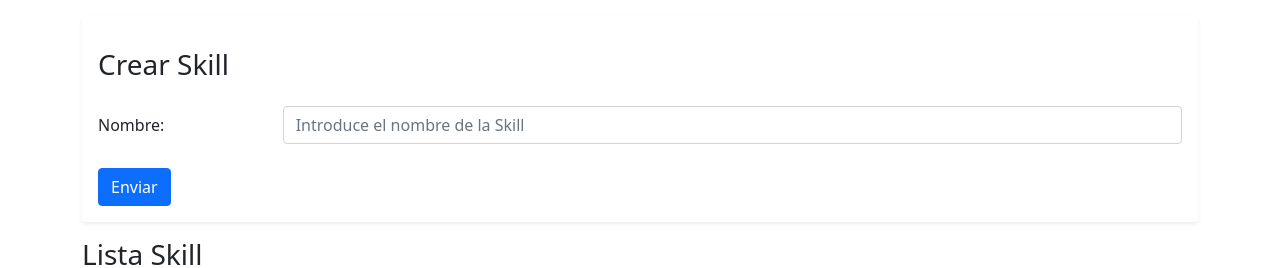
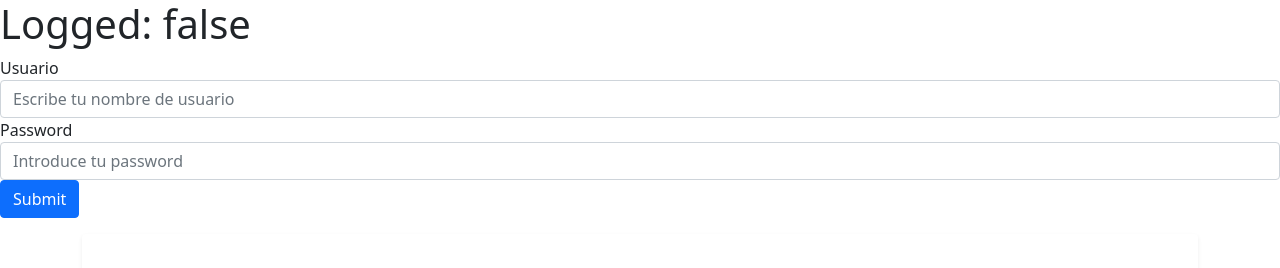
Before and after one commit to ElNotaCode/proyecto-final-angular, an Angular app: page /skills in a window 1280 px wide. Shown: the top 268 px of the page. Built offline with nearby package versions, Linux system fonts and the light colour scheme; no server answers.

Commit message:
login completado y funcionando
faltan roles

```diff
--- a/src/app/admin/auth/login/login.component.html
+++ b/src/app/admin/auth/login/login.component.html
@@ -1 +1,30 @@
-<p>login works!</p>
+<div *ngIf="!isLoggedIn">
+  <form name="form" (ngSubmit)="onSubmit()">
+    <div class="form-group">
+      <label for="username">Usuario</label>
+      <input
+        type="text"
+        class="form-control"
+        id="username"
+        name="username"
+        [(ngModel)]="form.username"
+        placeholder="Escribe tu nombre de usuario"
+      />
+    </div>
+    <div class="form-group">
+      <label for="password">Password</label>
+      <input
+        type="password"
+        class="form-control"
+        id="password"
+        name="password"
+        [(ngModel)]="form.password"
+        placeholder="Introduce tu password"
+      />
+    </div>
+    <button type="submit" class="btn btn-primary">Submit</button>
+  </form>
+</div>
+<div *ngIf="isLoggedIn">
+  <h1>Estás Logeado!</h1>
+</div>
--- a/src/app/admin/auth/login/login.component.ts
+++ b/src/app/admin/auth/login/login.component.ts
@@ -1,15 +1,50 @@
 import { Component, OnInit } from '@angular/core';
+import { AuthService } from '../../services/s-auth/auth.service';
+import { TokenStorageService } from '../../services/s-token-storage/token-storage.service';
 
 @Component({
   selector: 'app-login',
   templateUrl: './login.component.html',
-  styleUrls: ['./login.component.css']
+  styleUrls: ['./login.component.css'],
 })
 export class LoginComponent implements OnInit {
+  form: any = {
+    username: null,
+    password: null,
+  };
 
-  constructor() { }
+  isLoginFailed = false;
+  isLoggedIn = false;
+  errorMessage = '';
+  //roles: string[] = [];
+
+  constructor(
+    private authService: AuthService,
+    private tokenStorage: TokenStorageService
+  ) {}
 
   ngOnInit(): void {
+    if (this.tokenStorage.getToken()) {
+      this.isLoggedIn = true;
+      //this.roles = this.tokenStorage.getUser().roles;
+    }
   }
 
+  onSubmit(): void {
+    const { username, password } = this.form;
+
+    this.authService.login(username, password).subscribe((data) => {
+      this.tokenStorage.saveToken(data.accessToken);
+      this.tokenStorage.saveUser(data);
+
+      this.isLoginFailed = false;
+      this.isLoggedIn = true;
+      //this.roles = this.tokenStorage.getUser().roles;
+      this.reloadPage();
+    });
+  }
+
+  reloadPage() {
+    window.location.reload();
+  }
 }
--- a/src/app/app.component.html
+++ b/src/app/app.component.html
@@ -1 +1,3 @@
+<h1>Logged: {{ isLoggedIn }}</h1>
+<app-login></app-login>
 <router-outlet></router-outlet>
--- a/src/app/app.module.ts
+++ b/src/app/app.module.ts
@@ -24,6 +24,7 @@ import { AboutComponent } from './public/about/about.component';
 import { CandidaturaComponent } from './public/candidatura/candidatura.component';
 import { FooterComponent } from './public/footer/footer.component';
 import { NavComponent } from './public/nav/nav.component';
+import { LoginComponent } from './admin/auth/login/login.component';
 
 @NgModule({
   declarations: [
@@ -49,6 +50,7 @@ import { NavComponent } from './public/nav/nav.component';
     FooterComponent,
     AsideComponent,
     NavComponent,
+    LoginComponent,
   ],
   imports: [BrowserModule, AppRoutingModule, FormsModule, HttpClientModule],
   providers: [],
```
